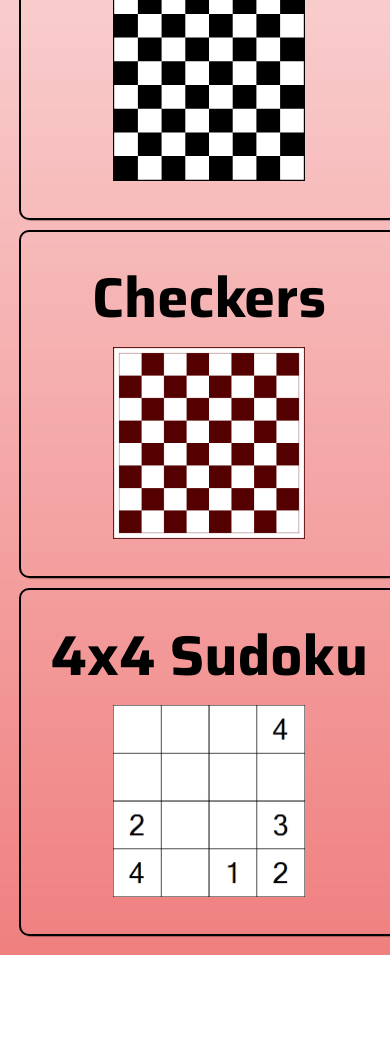
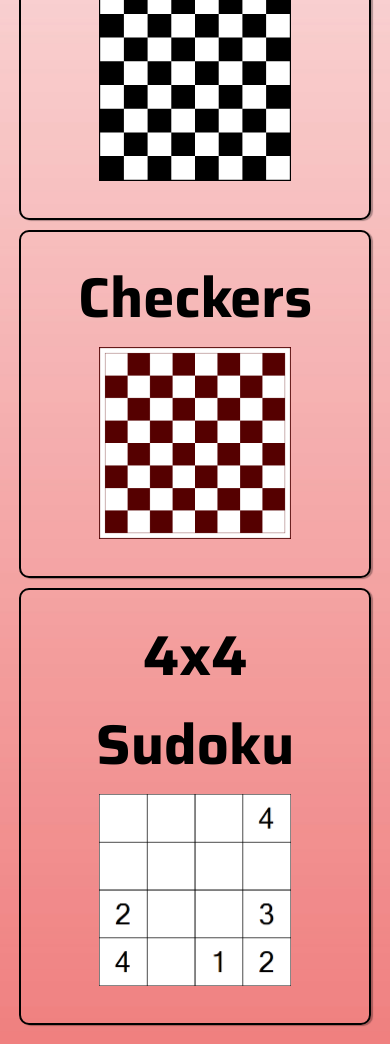
Before and after one commit to ramaneffect42/Sudoku-Project, a plain HTML site: page games.html in a window 390 px wide. Shown: the part 637-1681 px from the top of the page. Before the commit the page ends 1592 px from the top, so only its background shows below. Drawn offline with Linux system fonts and the light colour scheme.

Commit message:
Fixed some minor alignment issues on mobile devices

```diff
--- a/static/games.css
+++ b/static/games.css
@@ -62,6 +62,7 @@ body {
 .details img {
     height: 400px;
     width: 400px;
+    position: relative;
 }
 
 .details h3 {
@@ -142,14 +143,52 @@ nav a {
 }
 
 
-@media (max-width: 1140px) {
+@media (max-width: 1200px) {
+    .games {
+        flex-direction: column;
+        width: 98%;
+        justify-content: center;
+    }
+    .gamesContainer{
+        width: 96%;
+        margin: 2px;
+        padding: 2px;
+    }
+
+    .details img {
+        height: 12rem;
+        width: 12rem;
+        padding: 0;
+        margin: 0;
+        overflow: clip;
+    }
+
+    .details {
+    width: 100%;
+    left: 0;
+    display: flex;
+    justify-content: center;
+    align-items: center;
+    border: 2px solid black;
+    border-radius: 10px;
+    margin: 5px;
+    padding: 1rem;
+    font-size: 3rem;
+    box-shadow: 2px 1px 1px rgba(0, 0, 0, 0.3);
+    overflow: hidden;
+}
+
+}
+
+
+@media (max-width: 480px) {
     .games {
         flex-direction: column;
         width: 95%;
         justify-content: center;
     }
     .gamesContainer{
-        width: 98%;
+        width: 90%;
         margin: 2px;
         padding: 2px;
     }
```
Also changed, not shown: index.html (+2 -2 lines), static/style.css (+15 -3 lines).
